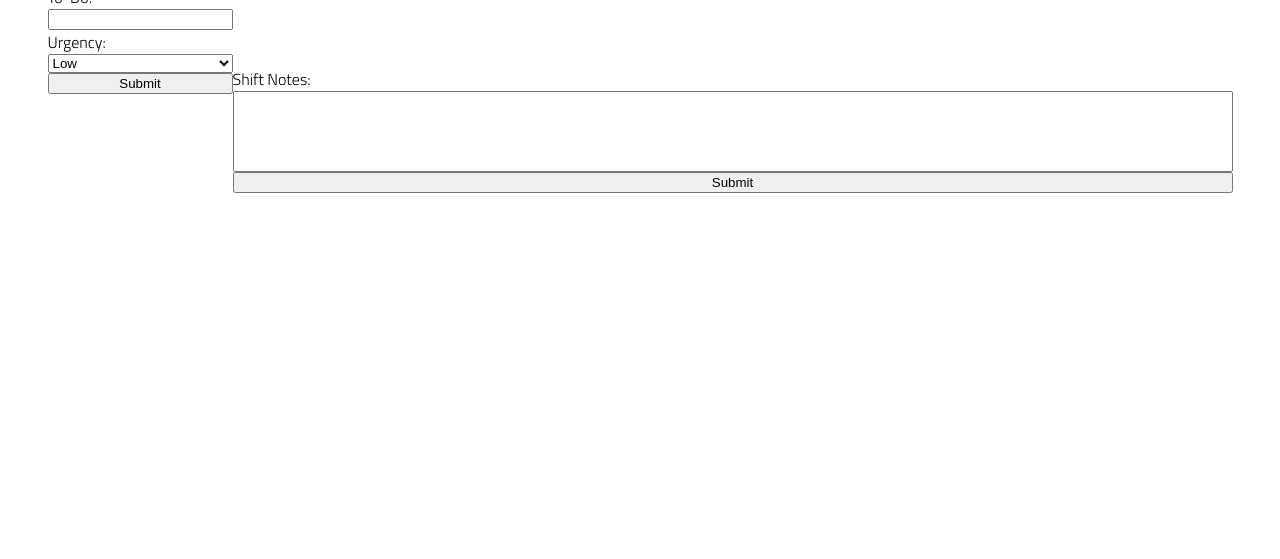
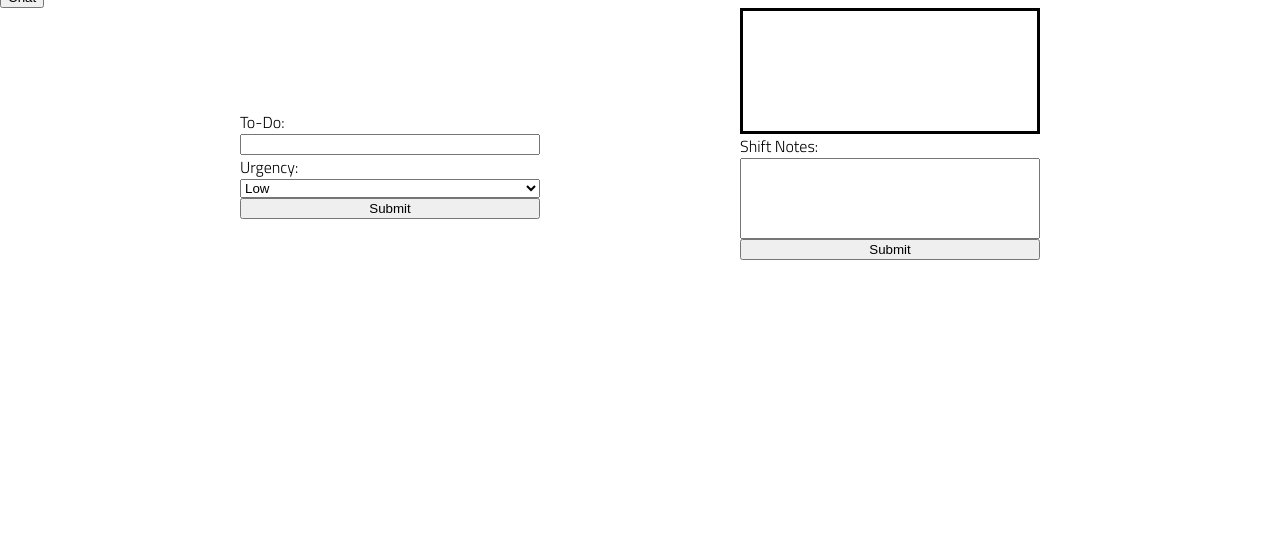
Before and after one commit to Kevin-Roney/shift2shift, a plain HTML site: page main/index.html in a window 1280 px wide. Shown: the part 241-800 px from the top of the page. Drawn offline with nearby package versions, Linux system fonts and the light colour scheme.

Commit message:
CSS todo and shiftnotes

```diff
--- a/main/index.html
+++ b/main/index.html
@@ -15,6 +15,7 @@
 </head>
 
 <body>
+    <img class="backto" src="../assets/shift2shiftrough.png" alt="">
     <div class="logo-container">
         <img class="logo" src="../assets/shift2shiftrough.png" alt="logo"/>
     </div>
@@ -22,6 +23,8 @@
     <button id="chat">Chat</button>
     <main>
         <div class="todo-container">
+            <section class="todosContainer">
+            </section>
             <form id="todoListForm">
                 <label for="todo">To-Do:</label>
                 <input name="todo" required />
@@ -33,16 +36,15 @@
                 </select>
                 <button>Submit</button>
             </form>
-            <section class="todosContainer">
-            </section>
         </div>
-
+        <div class="main-page">
         <div class="shiftNote-container">
             <section class="shiftNotesContainer">
             </section>
+        </div>
             <form id="shiftNotesForm">
                 <label for="shiftNotes">Shift Notes:</label>
-                <textarea cols="30" rows="5" minlength="10" name="shiftNotes" required></textarea>
+                <textarea cols="10" rows="5" minlength="10" name="shiftNotes" required></textarea>
                 <button>Submit</button>
             </form>
         </div>
--- a/main/main.css
+++ b/main/main.css
@@ -15,9 +15,14 @@ main{
     justify-content: center;
     align-items: center;
     padding: 0;
-    width: auto;
     overflow: auto;
     max-height: 500px;
+    width: 100%;
+    max-width: 100%;
+}
+
+.todo-container {
+    width: 300px;
 }
 
 .low-urgency {
@@ -37,3 +42,10 @@ main{
     align-items: center;
     justify-content: center;
 }
+
+.main-page {
+    display: flex;
+    flex-direction: column;
+    width: 300px;
+    margin-left: 200px;
+}
--- a/styles/style.css
+++ b/styles/style.css
@@ -145,6 +145,14 @@ footer {
     background-color: #e1e5f2;
 }
 
+.employee-body {
+    background-color: #e1e5f2;
+}
+
+.login-body {
+    background-color: #e1e5f2;
+}
+
 form {
     display: flex;
     flex-direction: column;
@@ -166,3 +174,16 @@ form {
     padding: 13px 16px;
     border-radius: 4px;
 }
+
+.shiftNote-container {
+    border: solid;
+    display: flex;
+    flex-direction: column;
+    justify-content: center;
+    align-items: center;
+    padding: 0;
+    width: auto;
+    overflow: auto;
+    max-height: 500px;
+    width: 100%;
+}
```
Also changed, not shown: employee/index.html (+10 -8 lines), login/index.html (+2 -2 lines).
